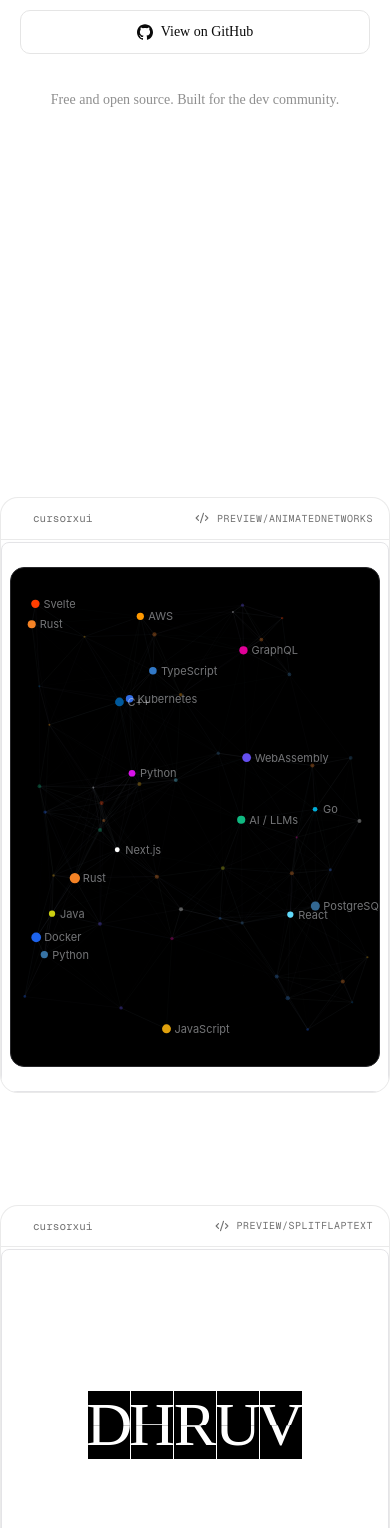
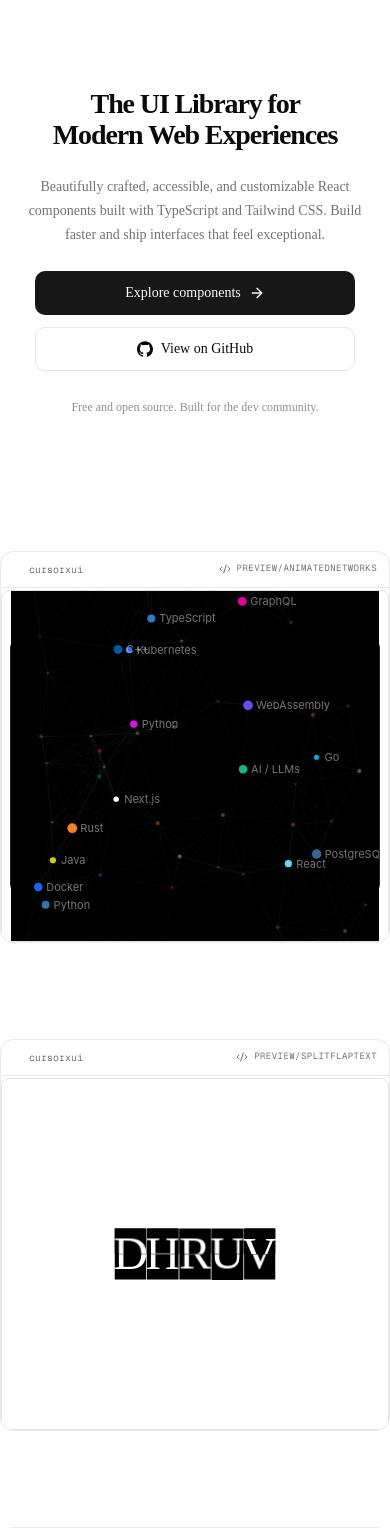
Before and after one commit to Dhruv7Tripathi/CursorUI, a Next.js app: page / in a window 390 px wide. Shown: the part 435-1963 px from the top of the page. Built offline with nearby package versions, Linux system fonts and the light colour scheme.

Commit message:
refactor: update component previews and layout styles for improved responsiveness and consistency

```diff
--- a/app/layout.tsx
+++ b/app/layout.tsx
@@ -108,7 +108,7 @@
   children: React.ReactNode;
 }>) {
   return (
-    <html lang="en" suppressHydrationWarning>
+    <html lang="en" suppressHydrationWarning={true}>
       <body
         className={`${geistSans.variable} ${geistMono.variable} antialiased overflow-x-hidden`}
       >
--- a/components/Previews/SplitFlapText.tsx
+++ b/components/Previews/SplitFlapText.tsx
@@ -5,32 +5,37 @@
 import LivePreviewComponent from "@/components/layout/livepreview";
 import { SplitFlapText } from "@/app/(primary)/components/SplitFlapText/_components/splittext";
 import { Code2 } from "lucide-react";
+
 const SplitFlapTextPreview = () => {
   return (
     <MainContentContainer>
-      <div id="components" className="orbit-preview relative mx-auto mt-16 w-full max-w-5xl overflow-hidden rounded-2xl border border-border/80 bg-card/80 text-left shadow-2xl shadow-background/80 sm:mt-20 lg:mt-24">
-        <div className="flex items-center justify-between border-b border-border/80 px-4 py-3 sm:px-6">
+      <div
+        id="components"
+        className="orbit-preview relative mx-auto mt-12 w-full max-w-5xl overflow-hidden rounded-xl border border-border/80 bg-card/80 text-left shadow-xl shadow-background/80 sm:mt-16 sm:rounded-2xl md:mt-20 lg:mt-24 lg:shadow-2xl"
+      >
+        <div className="flex flex-wrap items-center justify-between gap-2 border-b border-border/80 px-3 py-2.5 sm:px-4 sm:py-3 md:px-6">
           <div className="flex items-center gap-2">
-            <span className="size-2 rounded-full bg-brand" />
-            <span className="font-mono text-[11px] text-muted-foreground">cursorxui </span>
+            <span className="size-2 shrink-0 rounded-full bg-brand" />
+            <span className="font-mono text-[10px] text-muted-foreground sm:text-[11px]">
+              cursorxui
+            </span>
           </div>
-          <div className="flex items-center gap-2 text-muted-foreground">
-            <Code2 className="size-3.5" />
-            <span className="font-mono text-[10px] uppercase tracking-wider">preview/SplitFlapText</span>
+          <div className="flex items-center gap-1.5 text-muted-foreground sm:gap-2">
+            <Code2 className="size-3 sm:size-3.5" />
+            <span className="font-mono text-[9px] uppercase tracking-wider sm:text-[10px]">
+              preview/SplitFlapText
+            </span>
           </div>
         </div>
 
         <div className="bg-white dark:bg-black">
-
           <PreviewComponentContainer>
-
-            <SplitFlapText text="Dhruv" speed={80} />
+            <div className="flex h-40 w-full scale-75 items-center justify-center overflow-hidden rounded-lg px-2 sm:h-48 sm:scale-90 sm:rounded-xl md:h-56 md:scale-100 lg:h-64">
+              <SplitFlapText text="Dhruv" speed={80} />
+            </div>
           </PreviewComponentContainer>
         </div>
       </div>
-
-
-
     </MainContentContainer>
   );
 };
@@ -40,7 +45,9 @@
 export const LivePreviewSplitFlapText = () => {
   return (
     <LivePreviewComponent>
-      <SplitFlapText text="Dhruv" speed={80} />
+      <div className="flex h-40 w-full scale-75 items-center justify-center overflow-hidden sm:h-48 sm:scale-90 md:h-56 md:scale-100 lg:h-64">
+        <SplitFlapText text="Dhruv" speed={80} />
+      </div>
     </LivePreviewComponent>
   );
 };
--- a/components/Previews/StretchText.tsx
+++ b/components/Previews/StretchText.tsx
@@ -5,32 +5,37 @@
 import LivePreviewComponent from "@/components/layout/livepreview";
 import { Code2 } from "lucide-react";
 import StretchContact from "@/app/(primary)/components/StrechText/_components/stretchtext";
+
 const StretchContactPreview = () => {
   return (
     <MainContentContainer>
-      <div id="components" className="orbit-preview relative mx-auto mt-16 w-full max-w-5xl overflow-hidden rounded-2xl border border-border/80 bg-white dark:bg-black text-left shadow-2xl shadow-background/80 sm:mt-20 lg:mt-24">
-        <div className="flex items-center justify-between border-b border-border/80 px-4 py-3 sm:px-6">
+      <div
+        id="components"
+        className="orbit-preview relative mx-auto mt-12 w-full max-w-5xl overflow-hidden rounded-xl border border-border/80 bg-white dark:bg-black text-left shadow-xl shadow-background/80 sm:mt-16 sm:rounded-2xl md:mt-20 lg:mt-24 lg:shadow-2xl"
+      >
+        <div className="flex flex-wrap items-center justify-between gap-2 border-b border-border/80 px-3 py-2.5 sm:px-4 sm:py-3 md:px-6">
           <div className="flex items-center gap-2">
-            <span className="size-2 rounded-full bg-brand" />
-            <span className="font-mono text-[11px] text-muted-foreground">cursorxui </span>
+            <span className="size-2 shrink-0 rounded-full bg-brand" />
+            <span className="font-mono text-[10px] text-muted-foreground sm:text-[11px]">
+              cursorxui
+            </span>
           </div>
-          <div className="flex items-center gap-2 text-muted-foreground">
-            <Code2 className="size-3.5" />
-            <span className="font-mono text-[10px] uppercase tracking-wider">preview/stretchcontact</span>
+          <div className="flex items-center gap-1.5 text-muted-foreground sm:gap-2">
+            <Code2 className="size-3 sm:size-3.5" />
+            <span className="font-mono text-[9px] uppercase tracking-wider sm:text-[10px]">
+              preview/stretchcontact
+            </span>
           </div>
         </div>
 
         <div className="bg-white dark:bg-black">
-
           <PreviewComponentContainer>
-
-            <StretchContact />
+            <div className="h-64 w-full overflow-hidden rounded-lg sm:h-80 sm:rounded-xl md:h-96 lg:h-[28rem] xl:h-125">
+              <StretchContact />
+            </div>
           </PreviewComponentContainer>
         </div>
       </div>
-
-
-
     </MainContentContainer>
   );
 };
@@ -40,7 +45,9 @@
 export const LivePreviewStretchContact = () => {
   return (
     <LivePreviewComponent>
-      <StretchContact />
+      <div className="h-64 w-full overflow-hidden rounded-xl sm:h-80 md:h-96 lg:h-[28rem] xl:h-125">
+        <StretchContact />
+      </div>
     </LivePreviewComponent>
   );
 };
--- a/components/Previews/animatednetworks.tsx
+++ b/components/Previews/animatednetworks.tsx
@@ -5,33 +5,37 @@
 import LivePreviewComponent from "@/components/layout/livepreview";
 import { Code2 } from "lucide-react";
 import { AnimatedNetwork } from "@/app/(primary)/components/AnimatedNetWorks/_components/animated-networks";
+
 const AnimatedNetworkPreview = () => {
   return (
     <MainContentContainer>
-      <div id="components" className="orbit-preview relative mx-auto mt-16 w-full max-w-5xl overflow-hidden rounded-2xl border border-border/80 bg-white dark:bg-black text-left shadow-2xl shadow-background/80 sm:mt-20 lg:mt-24">
-        <div className="flex items-center justify-between border-b border-border/80 px-4 py-3 sm:px-6">
+      <div
+        id="components"
+        className="orbit-preview relative mx-auto mt-12 w-full max-w-5xl overflow-hidden rounded-xl border border-border/80 bg-white dark:bg-black text-left shadow-xl shadow-background/80 sm:mt-16 sm:rounded-2xl md:mt-20 lg:mt-24 lg:shadow-2xl"
+      >
+        <div className="flex flex-wrap items-center justify-between gap-2 border-b border-border/80 px-3 py-2.5 sm:px-4 sm:py-3 md:px-6">
           <div className="flex items-center gap-2">
-            <span className="size-2 rounded-full bg-brand" />
-            <span className="font-mono text-[11px] text-muted-foreground">cursorxui </span>
+            <span className="size-2 shrink-0 rounded-full bg-brand" />
+            <span className="font-mono text-[10px] text-muted-foreground sm:text-[11px]">
+              cursorxui
+            </span>
           </div>
-          <div className="flex items-center gap-2 text-muted-foreground">
-            <Code2 className="size-3.5" />
-            <span className="font-mono text-[10px] uppercase tracking-wider">preview/AnimatedNetworks</span>
+          <div className="flex items-center gap-1.5 text-muted-foreground sm:gap-2">
+            <Code2 className="size-3 sm:size-3.5" />
+            <span className="font-mono text-[9px] uppercase tracking-wider sm:text-[10px]">
+              preview/AnimatedNetworks
+            </span>
           </div>
         </div>
 
         <div className="bg-white dark:bg-black">
-
           <PreviewComponentContainer>
-            <div className="flex h-125 w-full items-center justify-center rounded-xl border border-zinc-800 bg-black">
+            <div className="flex h-64 w-full items-center justify-center rounded-lg border border-zinc-800 bg-black sm:h-80 sm:rounded-xl md:h-96 lg:h-[28rem] xl:h-125">
               <AnimatedNetwork />
             </div>
           </PreviewComponentContainer>
         </div>
       </div>
-
-
-
     </MainContentContainer>
   );
 };
@@ -42,7 +46,6 @@
   return (
     <LivePreviewComponent>
       <AnimatedNetwork />
-
     </LivePreviewComponent>
   );
 };
--- a/components/Previews/crystalshattertext.tsx
+++ b/components/Previews/crystalshattertext.tsx
@@ -5,37 +5,40 @@
 import LivePreviewComponent from "@/components/layout/livepreview";
 import CrystalShatterText from "@/app/(primary)/components/CrystalShatterText/_components/crystalshattertext";
 import { Code2 } from "lucide-react";
+
 const CrystalShatterTextPreview = () => {
   return (
     <MainContentContainer>
-      <div id="components" className="orbit-preview relative mx-auto mt-16 w-full max-w-5xl overflow-hidden rounded-2xl border border-border/80 bg-white dark:bg-black text-left shadow-2xl shadow-background/80 sm:mt-20 lg:mt-24">
-        <div className="flex items-center justify-between  border-border/80 px-4 py-3 sm:px-6">
+      <div
+        id="components"
+        className="orbit-preview relative mx-auto mt-12 w-full max-w-5xl overflow-hidden rounded-xl border border-border/80 bg-white dark:bg-black text-left shadow-xl shadow-background/80 sm:mt-16 sm:rounded-2xl md:mt-20 lg:mt-24 lg:shadow-2xl"
+      >
+        <div className="flex flex-wrap items-center justify-between gap-2 border-b border-border/80 px-3 py-2.5 sm:px-4 sm:py-3 md:px-6">
           <div className="flex items-center gap-2">
-            <span className="size-2 rounded-full bg-brand" />
-            <span className="font-mono text-[11px] text-muted-foreground">cursorxui </span>
+            <span className="size-2 shrink-0 rounded-full bg-brand" />
+            <span className="font-mono text-[10px] text-muted-foreground sm:text-[11px]">
+              cursorxui
+            </span>
           </div>
-          <div className="flex items-center gap-2 text-muted-foreground">
-            <Code2 className="size-3.5" />
-            <span className="font-mono text-[10px] uppercase tracking-wider">preview/CrystalShatterText</span>
+          <div className="flex items-center gap-1.5 text-muted-foreground sm:gap-2">
+            <Code2 className="size-3 sm:size-3.5" />
+            <span className="font-mono text-[9px] uppercase tracking-wider sm:text-[10px]">
+              preview/CrystalShatterText
+            </span>
           </div>
         </div>
 
         <div className="bg-white dark:bg-black">
-
           <PreviewComponentContainer>
-
-            <div className="flex h-125 w-full items-center justify-center rounded-xl border border-neutral-200 dark:border-neutral-800 bg-white dark:bg-black">
+            <div className="flex h-64 w-full items-center justify-center rounded-lg border border-neutral-200 px-4 dark:border-neutral-800 sm:h-80 sm:rounded-xl md:h-96 lg:h-[28rem] xl:h-125 bg-white dark:bg-black">
               <CrystalShatterText
                 text="Lucifer in Hell"
-                className="text-8xl font-black tracking-wider text-black dark:text-white"
+                className="text-center text-4xl font-black tracking-wider text-black dark:text-white sm:text-5xl md:text-6xl lg:text-7xl xl:text-8xl"
               />
             </div>
           </PreviewComponentContainer>
         </div>
       </div>
-
-
-
     </MainContentContainer>
   );
 };
@@ -45,10 +48,10 @@
 export const LivePreviewCrystalShatterText = () => {
   return (
     <LivePreviewComponent>
-      <div className="flex h-125 w-full items-center justify-center rounded-xl border border-zinc-800 bg-black">
+      <div className="flex h-64 w-full items-center justify-center rounded-xl border border-zinc-800 bg-black px-4 sm:h-80 md:h-96 lg:h-[28rem] xl:h-125">
         <CrystalShatterText
           text="Lucifer in Hell"
-          className="text-8xl font-black tracking-wider text-black dark:text-white"
+          className="text-center text-4xl font-black tracking-wider text-black dark:text-white sm:text-5xl md:text-6xl lg:text-7xl xl:text-8xl"
         />
       </div>
     </LivePreviewComponent>
--- a/components/Previews/retroshader.tsx
+++ b/components/Previews/retroshader.tsx
@@ -5,32 +5,37 @@
 import LivePreviewComponent from "@/components/layout/livepreview";
 import { Code2 } from "lucide-react";
 import RetroShader from "@/app/(primary)/components/RetroShader/_components/retroshader";
+
 const RetroShaderPreview = () => {
   return (
     <MainContentContainer>
-      <div id="components" className="orbit-preview relative mx-auto mt-16 w-full max-w-5xl overflow-hidden rounded-2xl border border-border/80 bg-white dark:bg-black text-left shadow-2xl shadow-background/80 sm:mt-20 lg:mt-24">
-        <div className="flex items-center justify-between border-b border-border/80 px-4 py-3 sm:px-6">
+      <div
+        id="components"
+        className="orbit-preview relative mx-auto mt-12 w-full max-w-5xl overflow-hidden rounded-xl border border-border/80 bg-white dark:bg-black text-left shadow-xl shadow-background/80 sm:mt-16 sm:rounded-2xl md:mt-20 lg:mt-24 lg:shadow-2xl"
+      >
+        <div className="flex flex-wrap items-center justify-between gap-2 border-b border-border/80 px-3 py-2.5 sm:px-4 sm:py-3 md:px-6">
           <div className="flex items-center gap-2">
-            <span className="size-2 rounded-full bg-brand" />
-            <span className="font-mono text-[11px] text-muted-foreground">cursorxui </span>
+            <span className="size-2 shrink-0 rounded-full bg-brand" />
+            <span className="font-mono text-[10px] text-muted-foreground sm:text-[11px]">
+              cursorxui
+            </span>
           </div>
-          <div className="flex items-center gap-2 text-muted-foreground">
-            <Code2 className="size-3.5" />
-            <span className="font-mono text-[10px] uppercase tracking-wider">preview/RetroShader</span>
+          <div className="flex items-center gap-1.5 text-muted-foreground sm:gap-2">
+            <Code2 className="size-3 sm:size-3.5" />
+            <span className="font-mono text-[9px] uppercase tracking-wider sm:text-[10px]">
+              preview/RetroShader
+            </span>
           </div>
         </div>
 
         <div className="bg-white dark:bg-black">
-
           <PreviewComponentContainer>
-
-            <RetroShader />
+            <div className="h-64 w-full overflow-hidden rounded-lg sm:h-80 sm:rounded-xl md:h-96 lg:h-[28rem] xl:h-125">
+              <RetroShader />
+            </div>
           </PreviewComponentContainer>
         </div>
       </div>
-
-
-
     </MainContentContainer>
   );
 };
@@ -40,7 +45,9 @@
 export const LivePreviewRetroShader = () => {
   return (
     <LivePreviewComponent>
-      <RetroShader />
+      <div className="h-64 w-full overflow-hidden rounded-xl sm:h-80 md:h-96 lg:h-[28rem] xl:h-125">
+        <RetroShader />
+      </div>
     </LivePreviewComponent>
   );
 };
--- a/components/landingpage/heroSection.tsx
+++ b/components/landingpage/heroSection.tsx
@@ -1,8 +1,7 @@
-
 import { ArrowRight } from "lucide-react";
 import { SiGithub } from "react-icons/si";
 import Link from "next/link";
-import { OrbitNavbar } from "@/components/landingpage/landing-navbar";
+import { Navbar } from "@/components/landingpage/landing-navbar";
 // import { OrbitPreview } from "@/components/landingpage/orbit-preview";
 
 export default function Page() {
@@ -11,30 +10,28 @@
             id="top"
             className="orbit-grid min-h-screen overflow-hidden bg-white text-foreground dark:bg-black"
         >
-            <OrbitNavbar />
+            <Navbar />
 
-            <section className="relative mx-auto flex max-w-7xl flex-col items-center px-5 pb-16 pt-24 text-center sm:px-8 sm:pb-24 sm:pt-32 md:pt-36 lg:px-10 lg:pt-40 xl:pb-32">
+            <section className="relative mt-48 sm:mt-0 mx-auto flex max-w-7xl justify-center flex-col items-center px-5 pb-16 pt-20 text-center sm:px-8 sm:pb-24 sm:pt-32 md:pt-36 lg:px-10 lg:pt-40 xl:pb-32 xl:pt-44">
                 {/* Background glow */}
-                <div className="absolute left-1/2 top-24 -z-0 h-72 w-72 -translate-x-1/2 rounded-full bg-brand/10 blur-3xl sm:top-32" />
+                <div className="absolute left-1/2 top-20 -z-0 h-56 w-56 -translate-x-1/2 rounded-full bg-brand/10 blur-2xl sm:top-32 sm:h-72 sm:w-72 sm:blur-3xl lg:h-80 lg:w-80 xl:h-96 xl:w-96" />
 
-                <div className="relative z-[1] flex max-w-4xl flex-col items-center gap-7">
-
-
+                <div className="relative z-[1] flex max-w-4xl flex-col items-center gap-6 sm:gap-7">
                     {/* Hero heading */}
-                    <h1 className="max-w-2xl text-balance text-3xl font-semibold leading-[1.08] tracking-[-0.04em] sm:text-4xl md:text-5xl lg:text-6xl">
+                    <h1 className="max-w-2xl mt-48 sm:mt-0 text-balance text-[1.75rem] font-semibold leading-[1.1] tracking-[-0.04em] sm:text-3xl md:text-4xl lg:text-5xl xl:text-6xl">
                         The UI Library for{" "}
                         <span className="text-brand">Modern Web Experiences</span>
                     </h1>
 
                     {/* Description */}
-                    <p className="max-w-2xl text-pretty text-base leading-7 text-muted-foreground sm:text-lg sm:leading-8">
+                    <p className="max-w-xl text-pretty text-sm leading-6 text-muted-foreground sm:max-w-2xl sm:text-lg sm:leading-8">
                         Beautifully crafted, accessible, and customizable React components
                         built with TypeScript and Tailwind CSS. Build faster and ship
                         interfaces that feel exceptional.
                     </p>
 
                     {/* CTA */}
-                    <div className="flex w-full flex-col items-center justify-center gap-3 sm:w-auto sm:flex-row">
+                    <div className="flex w-full max-w-xs flex-col items-center justify-center gap-3 xs:max-w-sm sm:w-auto sm:max-w-none sm:flex-row">
                         <Link
                             href="components/AnimatedNetWorks"
                             className="inline-flex h-11 w-full items-center justify-center gap-2 rounded-lg bg-primary px-5 text-sm font-medium text-primary-foreground transition-transform hover:scale-[1.02] focus-visible:outline-none focus-visible:ring-2 focus-visible:ring-brand sm:w-auto"
@@ -55,7 +52,7 @@
                     </div>
 
                     {/* Open source message */}
-                    <p className="pt-2 text-sm text-muted-foreground/80">
+                    <p className="pt-1 text-xs text-muted-foreground/80 sm:pt-2 sm:text-sm">
                         Free and open source. Built for the dev community.
                     </p>
                 </div>
--- a/components/landingpage/landing-navbar.tsx
+++ b/components/landingpage/landing-navbar.tsx
@@ -3,7 +3,7 @@
 import Link from 'next/link'
 import { Themetoggle } from '../ui/themetoggle';
 
-export function OrbitNavbar() {
+export function Navbar() {
   return (
     <header className="relative z-10 mx-auto w-full max-w-7xl px-5 pt-5 sm:px-8 sm:pt-7 lg:px-10">
       <nav aria-label="Main navigation" className="flex items-center justify-between">
@@ -26,12 +26,12 @@
         </div>
 
         <details className="group relative md:hidden">
-          <summary className="flex size-10 cursor-pointer list-none items-center justify-center rounded-lg border border-border bg-card text-muted-foreground transition-colors hover:text-foreground focus-visible:outline-none focus-visible:ring-2 focus-visible:ring-brand [&::-webkit-details-marker]:hidden">
-            <Menu className="size-4 group-open:hidden" />
+          <summary className="flex size-10 cursor-pointer list-none items-center justify-center rounded-lg border border-border bg-white dark:bg-black text-muted-foreground transition-colors hover:text-foreground focus-visible:outline-none focus-visible:ring-2 focus-visible:ring-brand [&::-webkit-details-marker]:hidden">
+            <Menu className="size-4  group-open:hidden" />
             <X className="hidden size-4 group-open:block" />
             <span className="sr-only">Open navigation menu</span>
           </summary>
-          <div className="absolute right-0 top-12 flex w-48 flex-col gap-1 rounded-xl border border-border bg-card p-2 shadow-2xl shadow-background/50">
+          <div className="absolute right-0 top-12 flex w-48 flex-col gap-1 rounded-xl border border-border bg-white dark:bg-black p-2 shadow-2xl shadow-background/50">
             <Link href="/components/AnimatedNetWorks" className="rounded-lg px-3 py-2 text-sm text-muted-foreground hover:bg-muted hover:text-foreground">Components</Link>
             <Link href="/pricing" className="rounded-lg px-3 py-2 text-sm text-muted-foreground hover:bg-muted hover:text-foreground">Pricing</Link>
             <Link href="https://github.com/dhruv7tripathi" className="rounded-lg px-3 py-2 text-sm text-muted-foreground hover:bg-muted hover:text-foreground">GitHub</Link>
```
Also changed, not shown: components/Previews/verletrope.tsx (+42 -17 lines).
